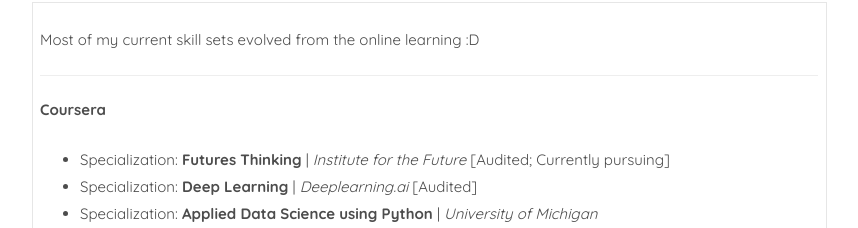
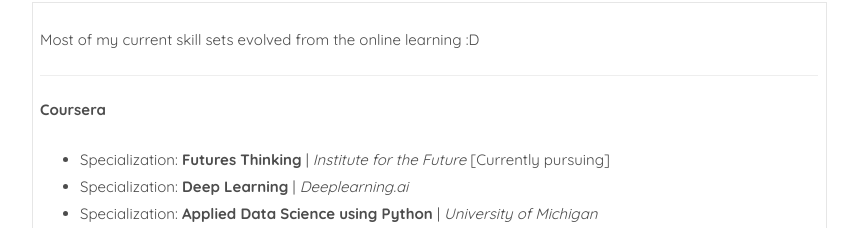
Before and after one commit to gokulkarthik/gokulkarthik.github.io, a plain HTML site: page index.html in a window 1280 px wide. Shown: the part 1917-2145 px from the top of the page, without its empty margins (361-1219 px from the left). Drawn offline with nearby package versions, Linux system fonts and the light colour scheme; files whose address does not match are found by name; a web font is replaced by a local one.

Commit message:
Update index.html

```diff
--- a/index.html
+++ b/index.html
@@ -453,8 +453,8 @@ Copyright &copy;<script>document.write(new Date().getFullYear());</script> All r
 									      			<!--></-->
 									      			<p><strong>Coursera</strong></p>
 									      			<ul>
-									      				<li>Specialization: <strong>Futures Thinking</strong> | <i>Institute for the Future</i> [Audited; Currently pursuing]</li>
-									      				<li>Specialization: <strong>Deep Learning</strong> | <i>Deeplearning.ai</i> [Audited]</li>
+									      				<li>Specialization: <strong>Futures Thinking</strong> | <i>Institute for the Future</i> [Currently pursuing]</li>
+									      				<li>Specialization: <strong>Deep Learning</strong> | <i>Deeplearning.ai</i> </li>
 									      				<li>Specialization: <strong>Applied Data Science using Python</strong> | <i>University of Michigan</i></li>
 									      				<li>Course: <strong>Learning How to Learn</strong> | <i>McMaster University</i></li>
 									      			</ul>
```
